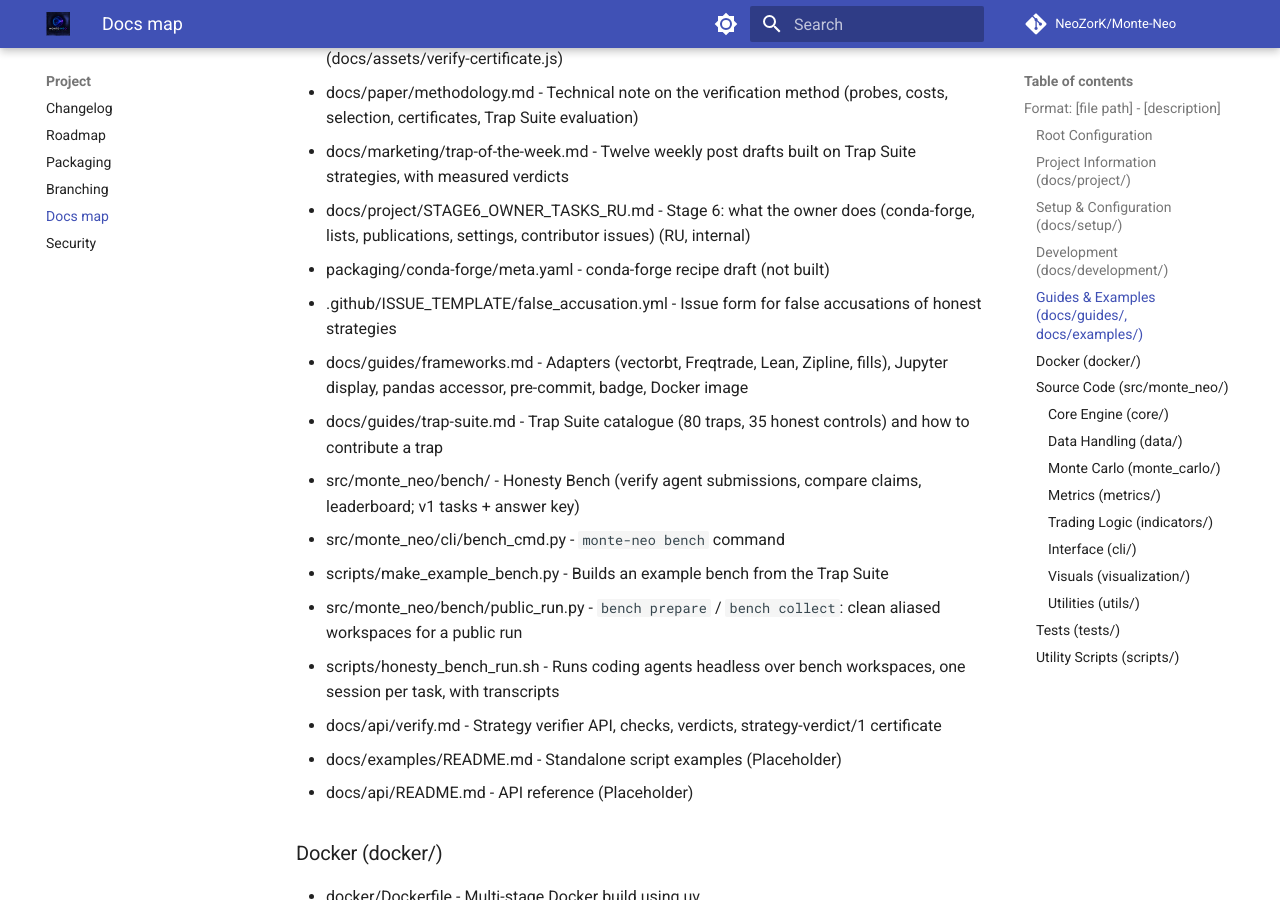
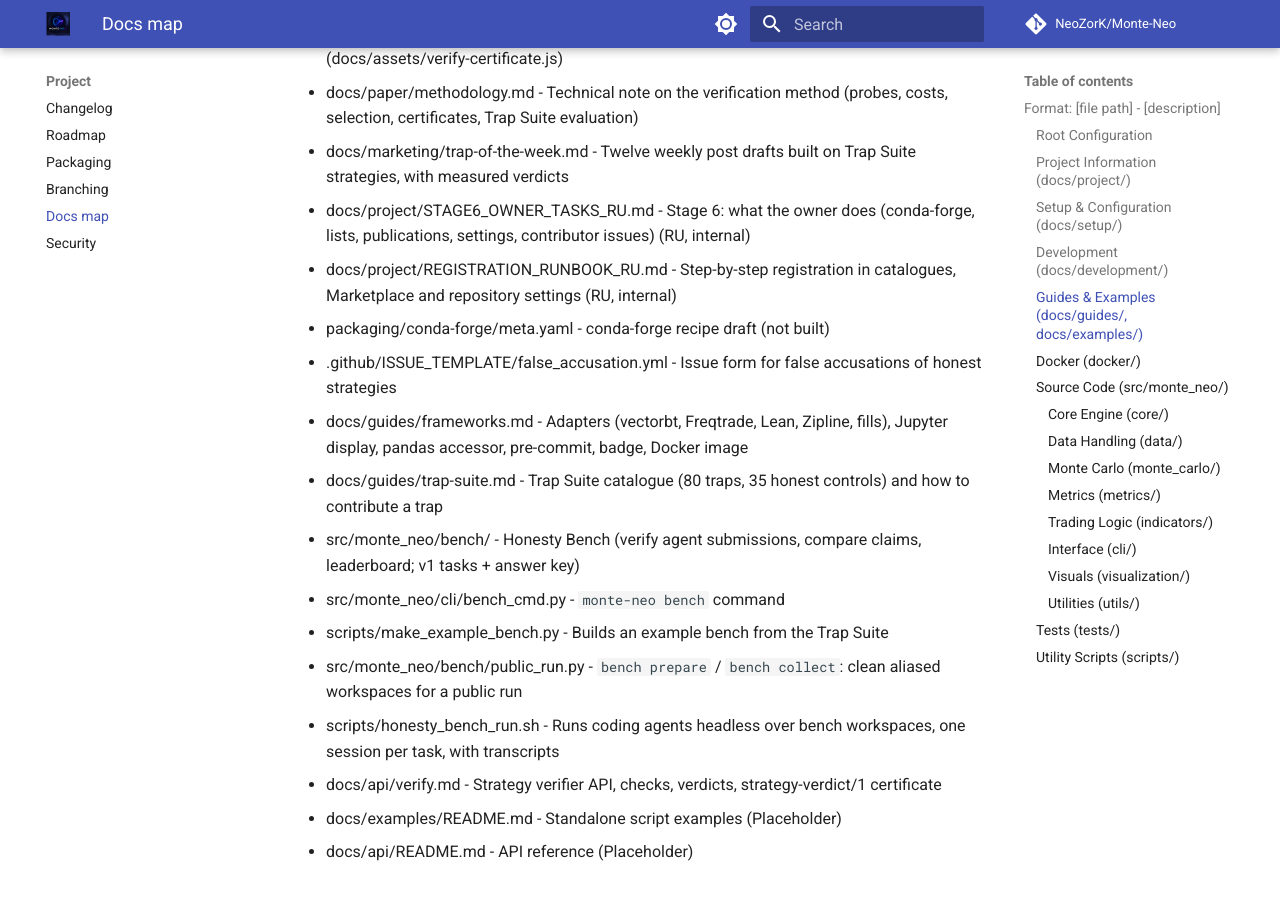
Before and after one commit to NeoZorK/Monte-Neo, an MkDocs documentation site: the page built from docs/docs-map.md, in a window 1280 px wide and 900 px high, scrolled down 3099 px. Built offline with MkDocs 1.6.1 and Material for MkDocs 9.7.7, drawn with Linux system fonts in a browser that asks for light colours; comment, search, counter and statistics services are not loaded.

Commit message:
Register the registration runbook in the docs map

```diff
--- a/docs/docs-map.md
+++ b/docs/docs-map.md
@@ -80,6 +80,7 @@ A simplified guide to the Monte-Neo file structure.
 - docs/paper/methodology.md - Technical note on the verification method (probes, costs, selection, certificates, Trap Suite evaluation)
 - docs/marketing/trap-of-the-week.md - Twelve weekly post drafts built on Trap Suite strategies, with measured verdicts
 - docs/project/STAGE6_OWNER_TASKS_RU.md - Stage 6: what the owner does (conda-forge, lists, publications, settings, contributor issues) (RU, internal)
+- docs/project/REGISTRATION_RUNBOOK_RU.md - Step-by-step registration in catalogues, Marketplace and repository settings (RU, internal)
 - packaging/conda-forge/meta.yaml - conda-forge recipe draft (not built)
 - .github/ISSUE_TEMPLATE/false_accusation.yml - Issue form for false accusations of honest strategies
 - docs/guides/frameworks.md - Adapters (vectorbt, Freqtrade, Lean, Zipline, fills), Jupyter display, pandas accessor, pre-commit, badge, Docker image
```
